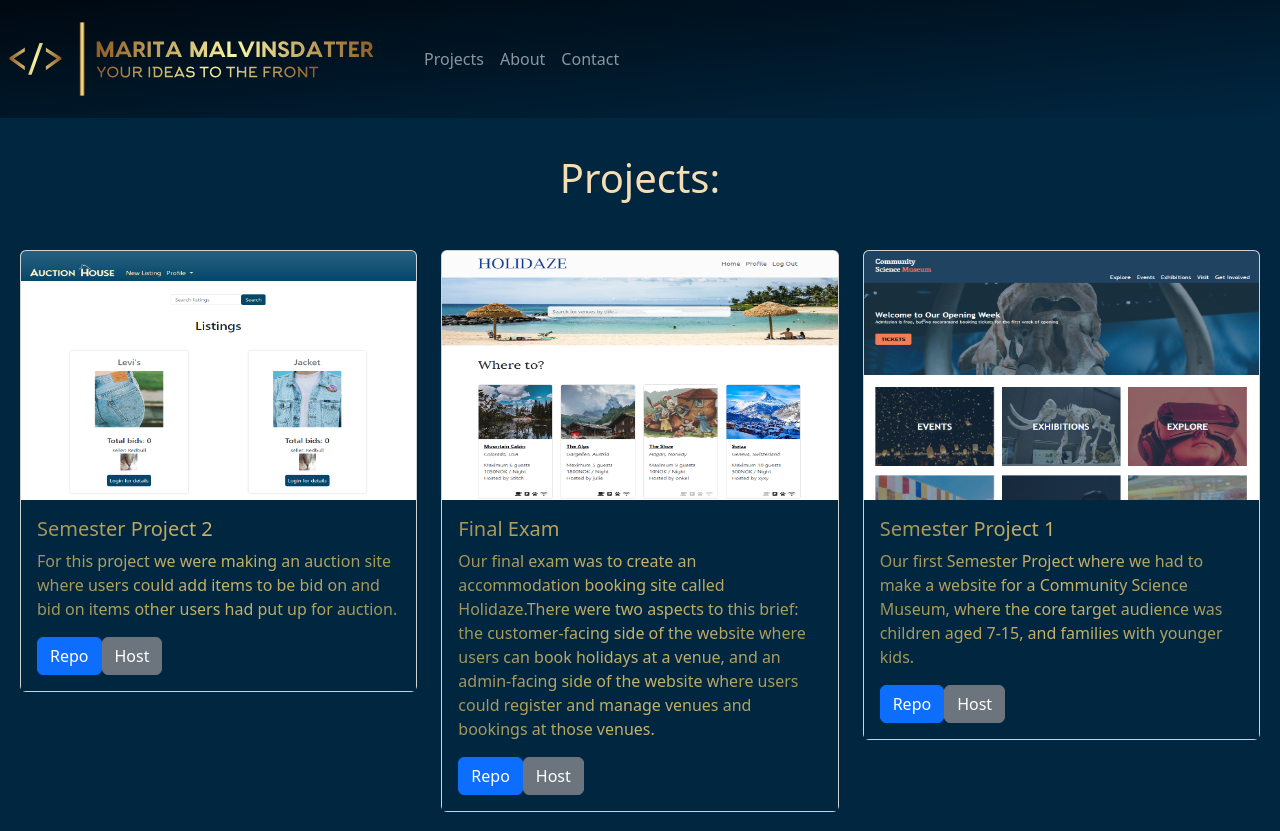
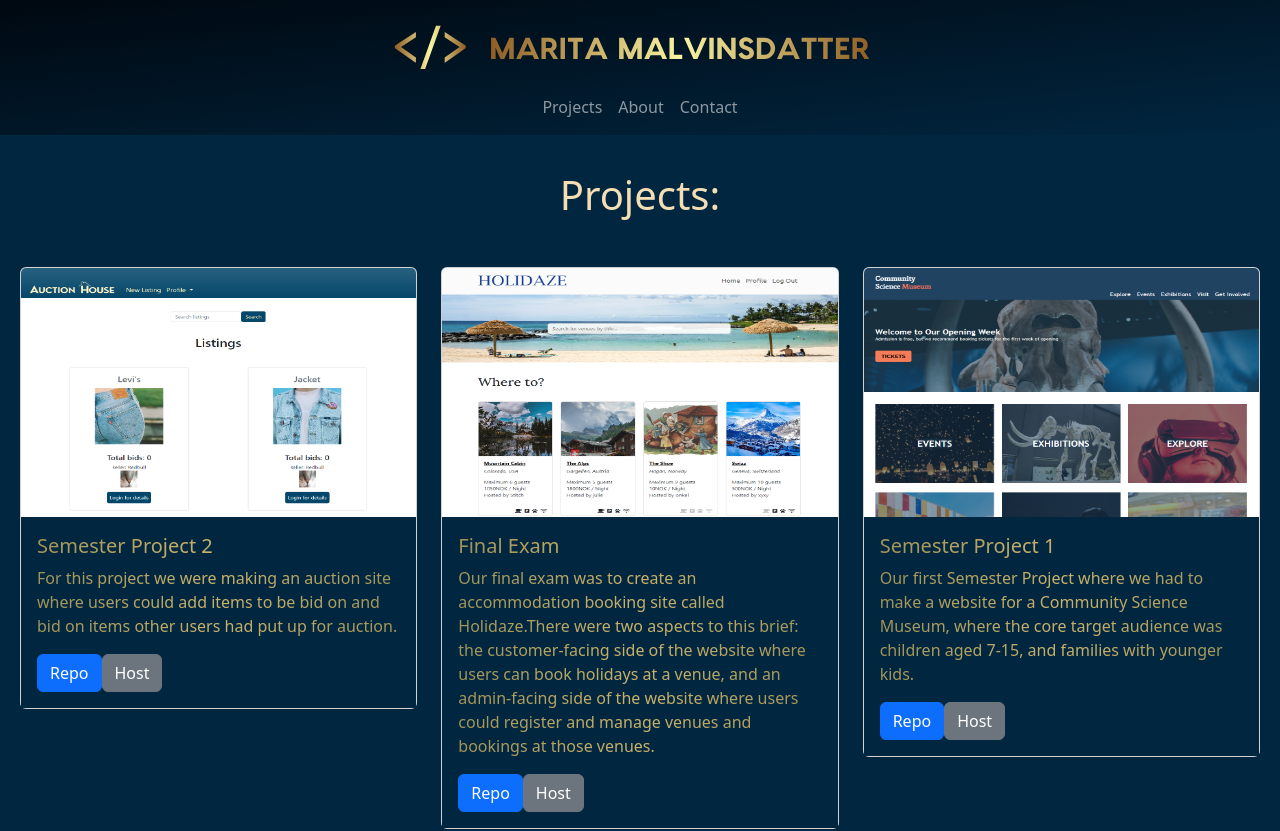
Before and after one commit to MaritaMalvinsdatter/my-portfolio, a React (Create React App) app: page /projects in a window 1280 px wide. Shown: the top 831 px of the page. Built offline with nearby package versions, Linux system fonts and the light colour scheme.

Commit message:
hide gheader on landingpage

```diff
--- a/src/components/Header.jsx
+++ b/src/components/Header.jsx
@@ -4,7 +4,7 @@ import React from "react";
 import { Navbar } from "react-bootstrap";
 import { Nav } from "react-bootstrap";
 import styles from "../styles/Header.module.css"
-import { ReactComponent as Logo } from '../images/color_logo.svg';
+import { ReactComponent as Logo } from '../images/color_logo_name.svg';
 import { Link } from 'react-router-dom';
 
 
@@ -12,7 +12,7 @@ const Header = () => {
     return (
         <Navbar expand="lg" variant="dark" className={styles.customBg}>
             <Navbar.Brand as={Link} to="/">
-                <Logo width="400" height="auto" />
+                <Logo width="500" height="auto" />
             </Navbar.Brand>
             <Navbar.Toggle aria-controls="basic-navbar-nav" />
             <Navbar.Collapse id="basic-navbar-nav">
--- a/src/components/Layout.jsx
+++ b/src/components/Layout.jsx
@@ -1,14 +1,16 @@
 // Layout.jsx:
 
 import React from 'react';
-import { Outlet } from 'react-router-dom';
+import { Outlet, useLocation } from 'react-router-dom';
 import Header from './Header';
 // import Footer from './Footer';
 
 function Layout() {
+  const location = useLocation();
+
   return (
     <div>
-      <Header />
+      {location.pathname !== "/" && <Header/>}
       <Outlet />
       {/* <Footer /> */}
     </div>
--- a/src/styles/Header.module.css
+++ b/src/styles/Header.module.css
@@ -8,5 +8,8 @@
 /* Blue */
 .customBg {
     background: linear-gradient(to top left, #012640, #000810);
-    padding: 0 20px;
+    /* height: 100px; */
+    display: flex;
+    flex-direction: column;
+    align-items: center;
 }
```
